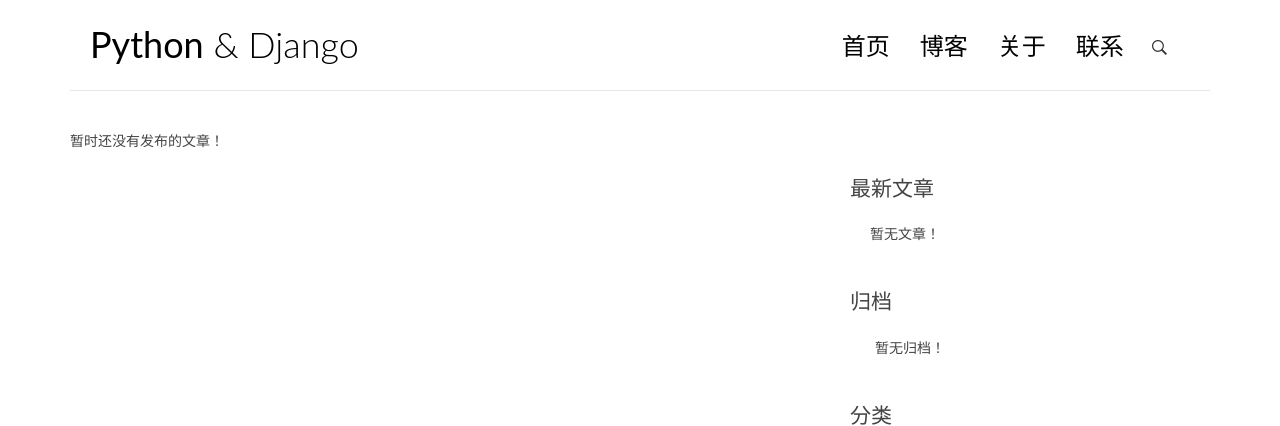
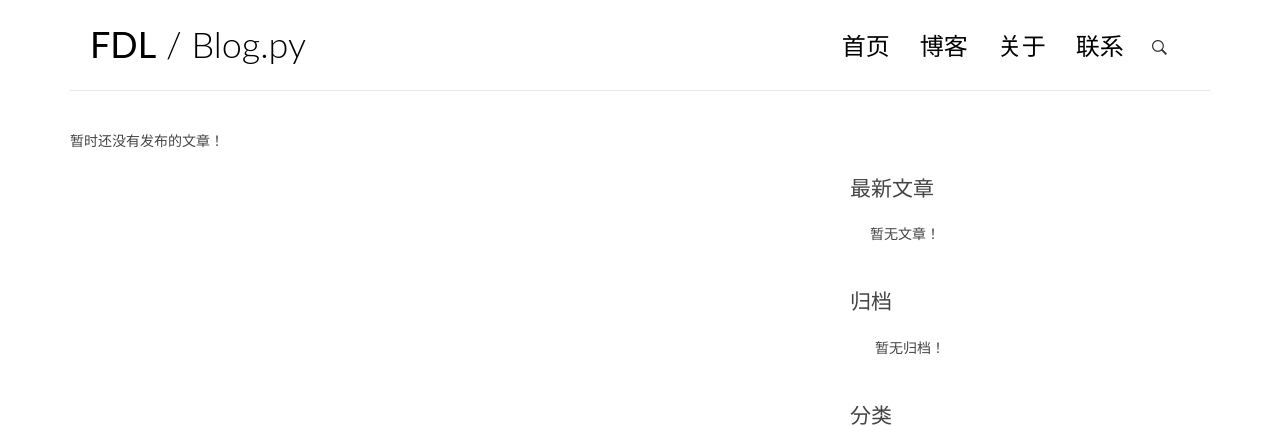
Before and after one commit to labuladong/myblog, a Django app: page / in a window 1280 px wide. Shown: the top 426 px of the page. Run offline with Django 3.2, Linux system fonts and the light colour scheme; data that the repository does not hold is empty; some libraries are stand-ins or nearby versions.

Commit message:
change the title

```diff
--- a/blog/templates/base.html
+++ b/blog/templates/base.html
@@ -4,7 +4,7 @@
 <!DOCTYPE html>
 <html>
 <head>
-    <title>fudonglai</title>
+    <title>Welcome to my blog!</title>
 
     <!-- meta -->
     <meta charset="UTF-8">
@@ -30,7 +30,7 @@
         <div class="row">
             <div class="col-md-4 col-sm-5 col-xs-8">
                 <div class="logo">
-                    <h1><a href="{% url 'blog:index' %}"><b>Python</b> &amp; Django</a></h1>
+                    <h1><a href="{% url 'blog:index' %}"> <b>FDL</b> / Blog.py </a></h1>
                 </div>
             </div><!-- col-md-4 -->
             <div class="col-md-8 col-sm-7 col-xs-4">
```
